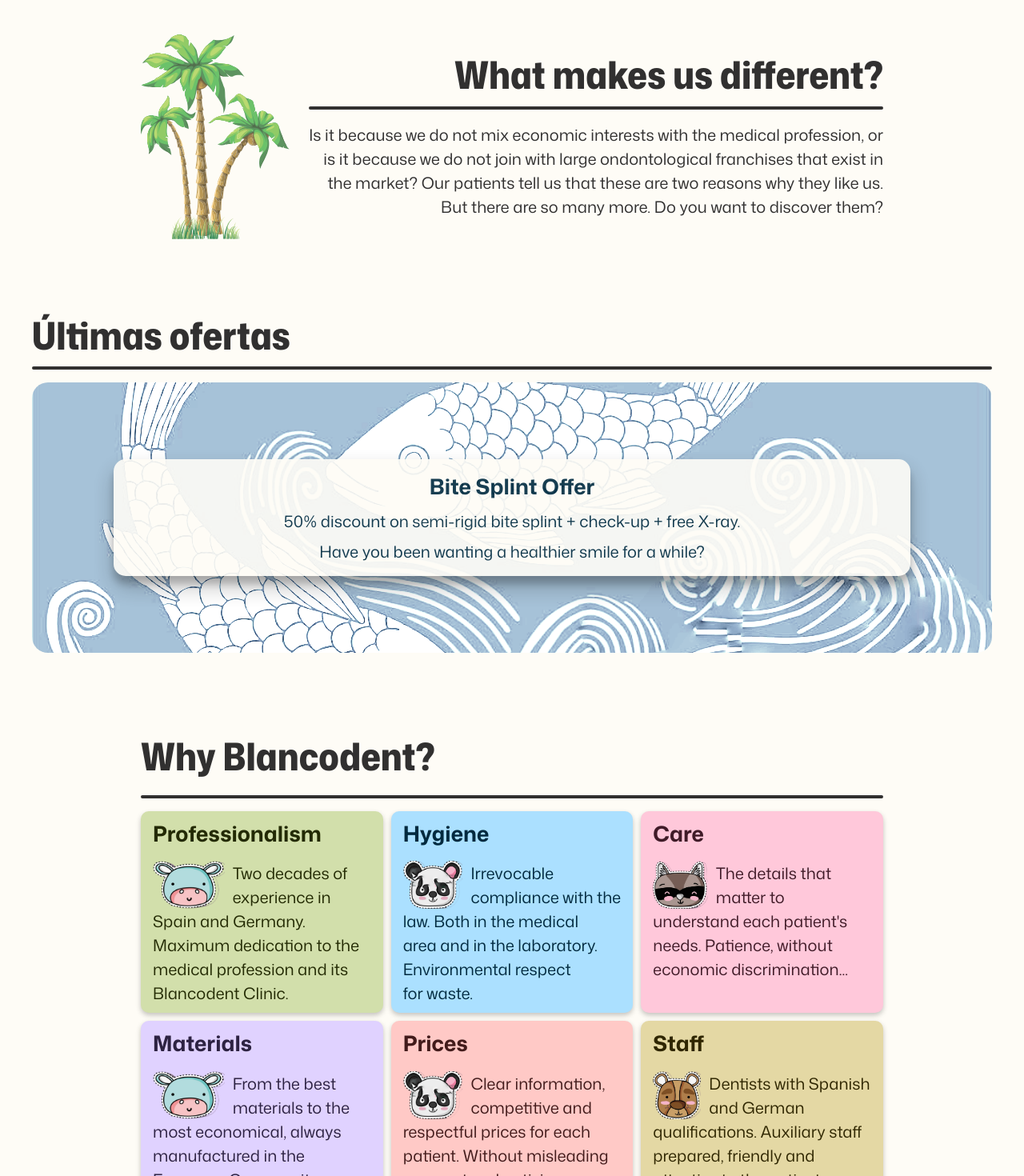
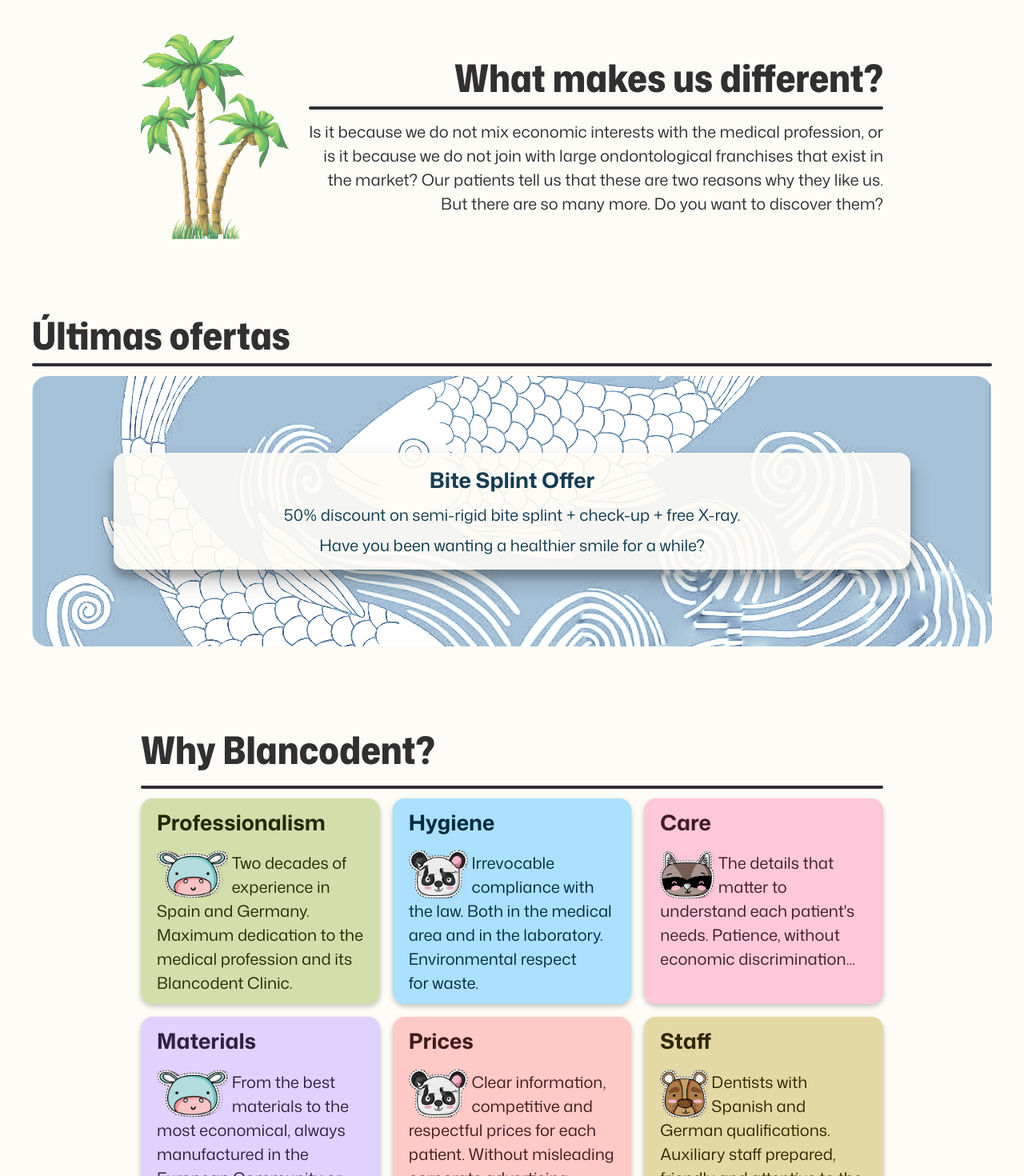
Before and after one commit to drkedrkedjon/blancodent-2025, a Next.js app: page /en in a window 1280 px wide. Shown: the part 1980-3450 px from the top of the page at 80% size. Built offline with nearby package versions, Linux system fonts and the light colour scheme.

Commit message:
Polishing css in why components and also that line...

```diff
--- a/src/components/AdBloque/AdBloque.module.css
+++ b/src/components/AdBloque/AdBloque.module.css
@@ -21,10 +21,10 @@
 }
 
 .decorativeLine {
-  height: 4px;
+  height: var(--space-100);
   background-color: var(--base-black-20);
+  margin-block: var(--space-300);
   border-radius: var(--b-radius-100);
-  margin-block: 1rem;
 }
 
 .titleImg {
--- a/src/components/HomePage/Offers/offers.module.css
+++ b/src/components/HomePage/Offers/offers.module.css
@@ -7,9 +7,9 @@
 }
 
 .decorativeLine {
-  height: 4px;
+  height: var(--space-100);
   background-color: var(--base-black-20);
-  margin-block: 1rem;
+  margin-block: var(--space-300);
   border-radius: var(--b-radius-100);
 }
 
--- a/src/components/HomePage/WhyBlancodent/WhyBlancodent/WhyBlancodent.tsx
+++ b/src/components/HomePage/WhyBlancodent/WhyBlancodent/WhyBlancodent.tsx
@@ -11,8 +11,8 @@
 }) {
   return (
     <section className={`${styles.container} narrow-grid`}>
-      <div className={styles.titleContainer}>
-        <h2 className={styles.h2}>{title}</h2>
+      <div>
+        <h2>{title}</h2>
         <div className={styles.decorativeLine} />
       </div>
       <div className={styles.cardContainer}>{children}</div>
--- a/src/components/HomePage/WhyBlancodent/WhyBlancodent/why.module.css
+++ b/src/components/HomePage/WhyBlancodent/WhyBlancodent/why.module.css
@@ -3,9 +3,9 @@
 }
 
 .decorativeLine {
-  height: 4px;
+  height: var(--space-100);
   background-color: var(--base-black-20);
-  margin-block: 1rem;
+  margin-block: var(--space-300);
   border-radius: var(--b-radius-100);
 }
 
@@ -13,5 +13,5 @@
 .cardContainer {
   display: flex;
   flex-wrap: wrap;
-  gap: 10px;
+  gap: clamp(var(--space-300), 2vw, var(--space-400));
 }
--- a/src/components/HomePage/WhyBlancodent/WhyBlancodentCard/card.module.css
+++ b/src/components/HomePage/WhyBlancodent/WhyBlancodentCard/card.module.css
@@ -1,20 +1,19 @@
 .container {
-  /* background-color: var(--sexta-80); */
-  padding: 10px 15px;
-  border-radius: 10px;
+  padding: var(--space-300) var(--space-500);
+  border-radius: var(--b-radius-300);
   box-shadow: var(--shadow-300);
-  flex: 1 1 250px;
+  flex: 1 1 15.6rem;
 }
 
 .h3 {
-  margin-block-end: 15px;
+  margin-block-end: var(--space-400);
 }
 
 .img {
   height: 2lh;
   width: auto;
   float: left;
-  margin-right: 10px;
+  margin-right: var(--space-100);
 }
 
 .color-1 {
```
